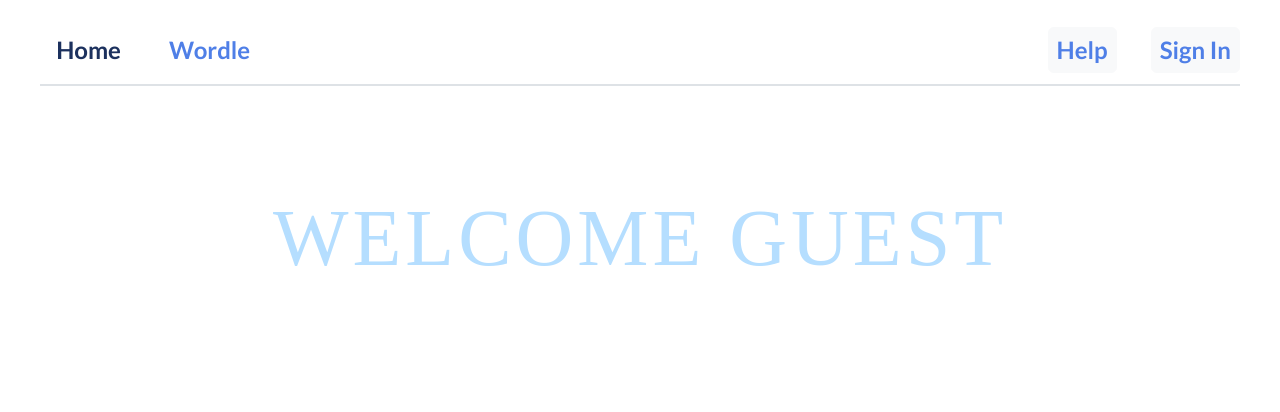
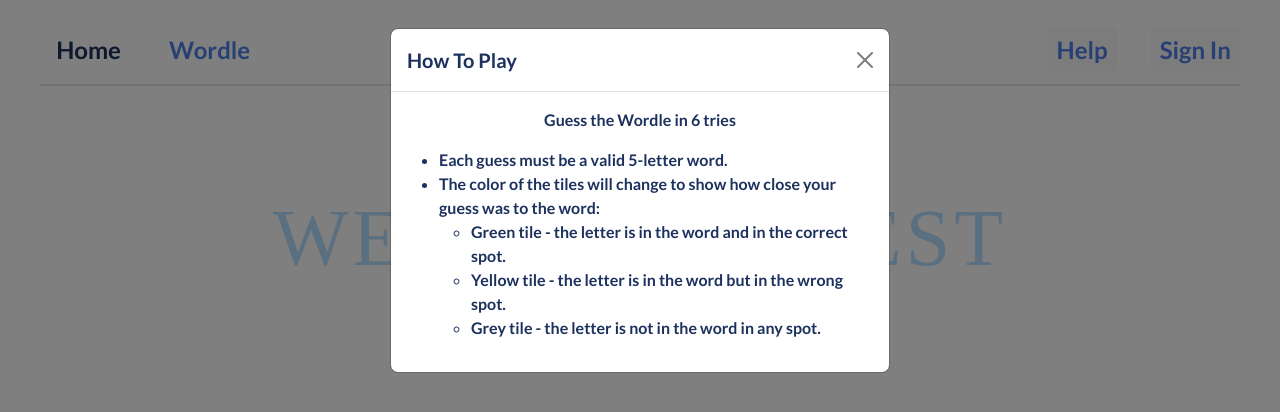
Before and after one commit to Rotem10/wordle-react, a React (Vite) app: page / in a window 1280 px wide. Both pictures are taken after a click on the button "Help". Shown: the top 412 px of the page. Built offline with nearby package versions, Linux system fonts and the light colour scheme; a web font is replaced by a local one.

Commit message:
help modal

```diff
--- a/index.html
+++ b/index.html
@@ -15,5 +15,15 @@
   <body>
     <div id="root"></div>
     <script type="module" src="/src/main.tsx"></script>
+    <script
+      src="https://cdn.jsdelivr.net/npm/@popperjs/core@2.11.6/dist/umd/popper.min.js"
+      integrity="sha384-oBqDVmMz9ATKxIep9tiCxS/Z9fNfEXiDAYTujMAeBAsjFuCZSmKbSSUnQlmh/jp3"
+      crossorigin="anonymous"
+    ></script>
+    <script
+      src="https://cdn.jsdelivr.net/npm/bootstrap@5.3.0-alpha1/dist/js/bootstrap.min.js"
+      integrity="sha384-mQ93GR66B00ZXjt0YO5KlohRA5SY2XofN4zfuZxLkoj1gXtW8ANNCe9d5Y3eG5eD"
+      crossorigin="anonymous"
+    ></script>
   </body>
 </html>
--- a/src/components/Board.tsx
+++ b/src/components/Board.tsx
@@ -36,7 +36,7 @@
   };
 
   const handleInputChange = (event: InputEvent) => {
-    const alphaOnlyPattern: RegExp = new RegExp('^[a-zA-Z ]+$');
+    const alphaOnlyPattern: RegExp = new RegExp('^[a-zA-Z]+$');
     alphaOnlyPattern.test(event.target.value)
       ? dispatch(change(event.target.value.toUpperCase()))
       : (event.target.value = '');
--- /dev/null
+++ b/src/components/HelpModal.tsx
@@ -0,0 +1,47 @@
+export function HelpModal(): JSX.Element {
+  return (
+    <div
+      className='modal fade'
+      id='staticBackdropHelp'
+      data-bs-backdrop='static'
+      data-bs-keyboard='true'
+      tabIndex={-1}
+      aria-labelledby='staticBackdropLabel'
+      aria-hidden='true'>
+      <div className='modal-dialog'>
+        <div className='modal-content'>
+          <div className='modal-header'>
+            <h5 className='modal-title' id='staticBackdropLabel'>
+              How To Play
+            </h5>
+            <button
+              type='button'
+              className='btn-close'
+              data-bs-dismiss='modal'
+              aria-label='Close'></button>
+          </div>
+          <div className='modal-body text-start'>
+            <p className='text-center'>Guess the Wordle in 6 tries</p>
+            <ul>
+              <li>Each guess must be a valid 5-letter word.</li>
+              <li>
+                The color of the tiles will change to show how close your guess
+                was to the word:
+              </li>
+              <ul>
+                <li>
+                  Green tile - the letter is in the word and in the correct
+                  spot.
+                </li>
+                <li>
+                  Yellow tile - the letter is in the word but in the wrong spot.
+                </li>
+                <li>Grey tile - the letter is not in the word in any spot.</li>
+              </ul>
+            </ul>
+          </div>
+        </div>
+      </div>
+    </div>
+  );
+}
--- a/src/components/Keyboard.tsx
+++ b/src/components/Keyboard.tsx
@@ -1,3 +1,4 @@
+import { MouseEventHandler } from 'react';
 import { useDispatch } from 'react-redux';
 import { change } from '../store/letterValueSlice';
 
--- a/src/components/NavBar.tsx
+++ b/src/components/NavBar.tsx
@@ -2,6 +2,7 @@
 
 export function NavBar(): JSX.Element {
   return (
+    <>
       <nav className='navbar navbar-expand-lg navbar-light border-bottom border-2 d-flex justify-content-between'>
         <ul className='navbar-nav links'>
           <li className='nav-item'>
@@ -25,7 +26,11 @@
         </ul>
         <ul className='navbar-nav buttons'>
           <li>
-          <button type='button' className='btn btn-light'>
+            <button
+              type='button'
+              className='btn btn-light'
+              data-bs-toggle='modal'
+              data-bs-target='#staticBackdropHelp'>
               Help
             </button>
           </li>
@@ -36,5 +41,6 @@
           </li>
         </ul>
       </nav>
+    </>
   );
 }
--- a/src/main.tsx
+++ b/src/main.tsx
@@ -7,12 +7,14 @@
 import App from './App';
 import { Welcome } from './pages/Welcome';
 import { NavBar } from './components/NavBar';
+import { HelpModal } from './components/HelpModal';
 
 ReactDOM.createRoot(document.getElementById('root') as HTMLElement).render(
   <React.StrictMode>
     <Provider store={store}>
       <Router>
         <NavBar />
+        <HelpModal />
         <Routes>
           <Route path='/' element={<Welcome />} />
           <Route path='/app' element={<App />} />
```
Lines whose indentation alone changed are shown as unchanged.
